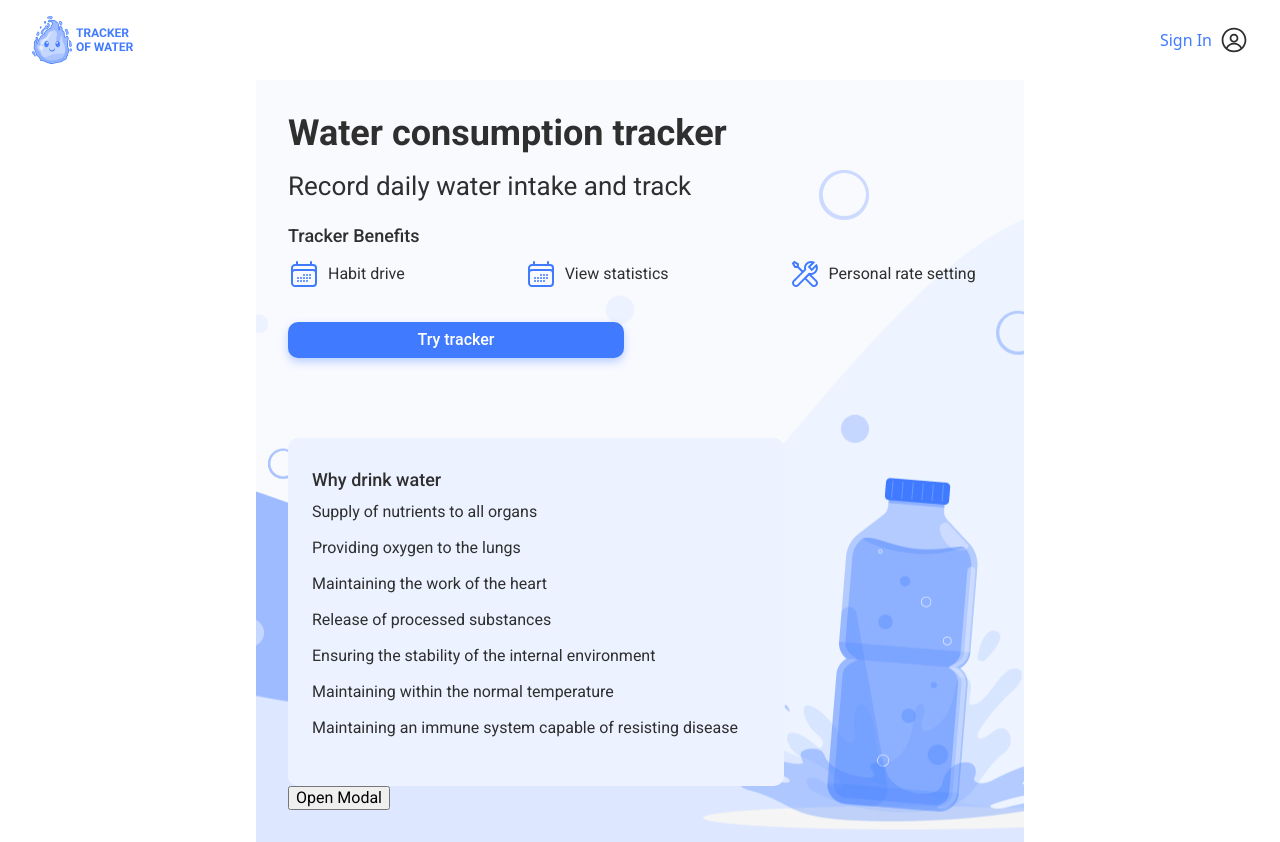
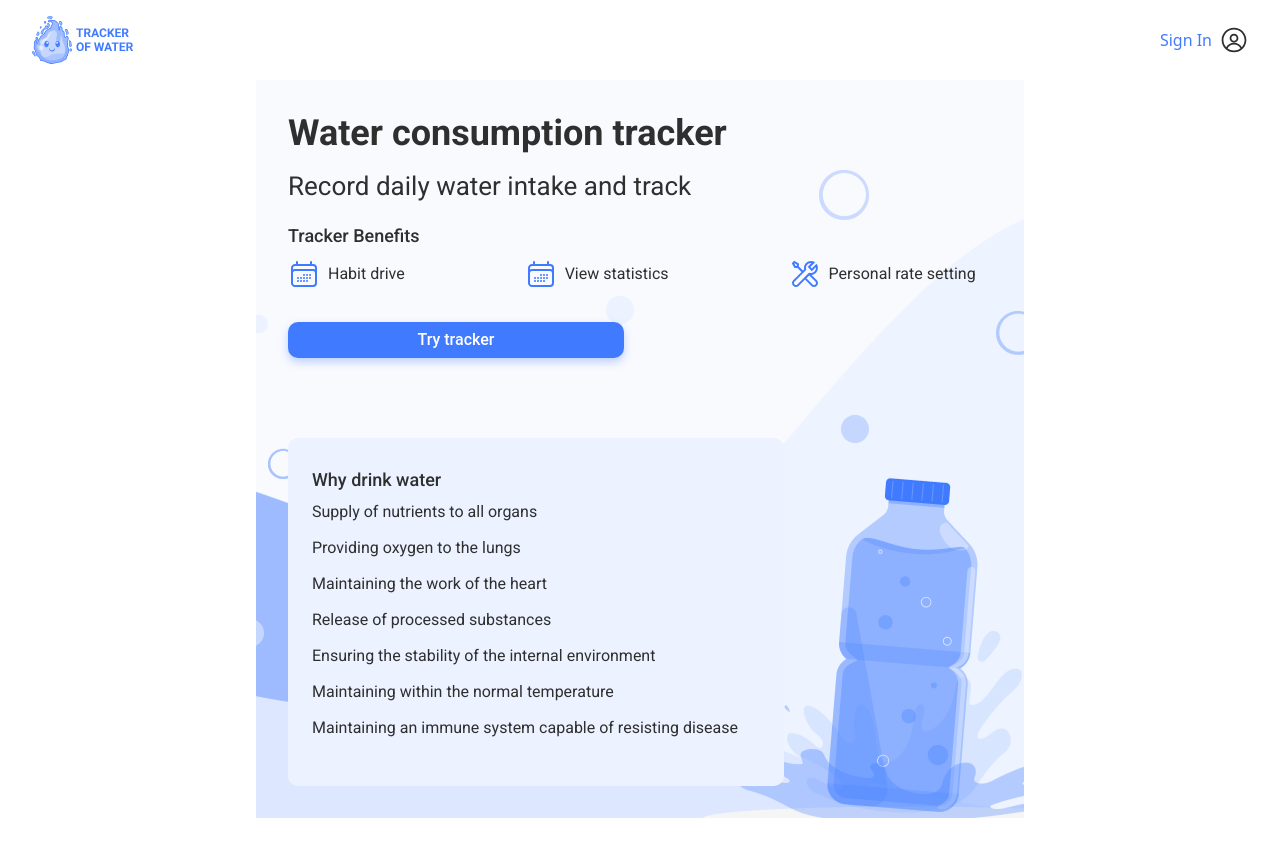
Before and after one commit to vladbevz/aqua-tracker-FE, a React (Vite) app: page / in a window 1280 px wide. After the commit the page ends 818 px from the top, so only its background shows below. Built offline with nearby package versions, Linux system fonts and the light colour scheme.

Commit message:
Update WelcomePage.jsx

```diff
--- a/src/pages/WelcomePage/WelcomePage.jsx
+++ b/src/pages/WelcomePage/WelcomePage.jsx
@@ -2,7 +2,6 @@ import css from "./WelcomePage.module.css";
 import { Link } from "react-router-dom";
 import { HiOutlineCalendarDays } from "react-icons/hi2";
 import { LiaToolsSolid } from "react-icons/lia";
-import { TestModal } from "../../components/testModal";
 
 export const WelcomePage = () => {
   return (
@@ -60,7 +59,6 @@ export const WelcomePage = () => {
       <div className={css["main-paige-illustration"]}>
         <img src="" alt="" />
       </div>
-      <TestModal />
     </div>
   );
 };
```
